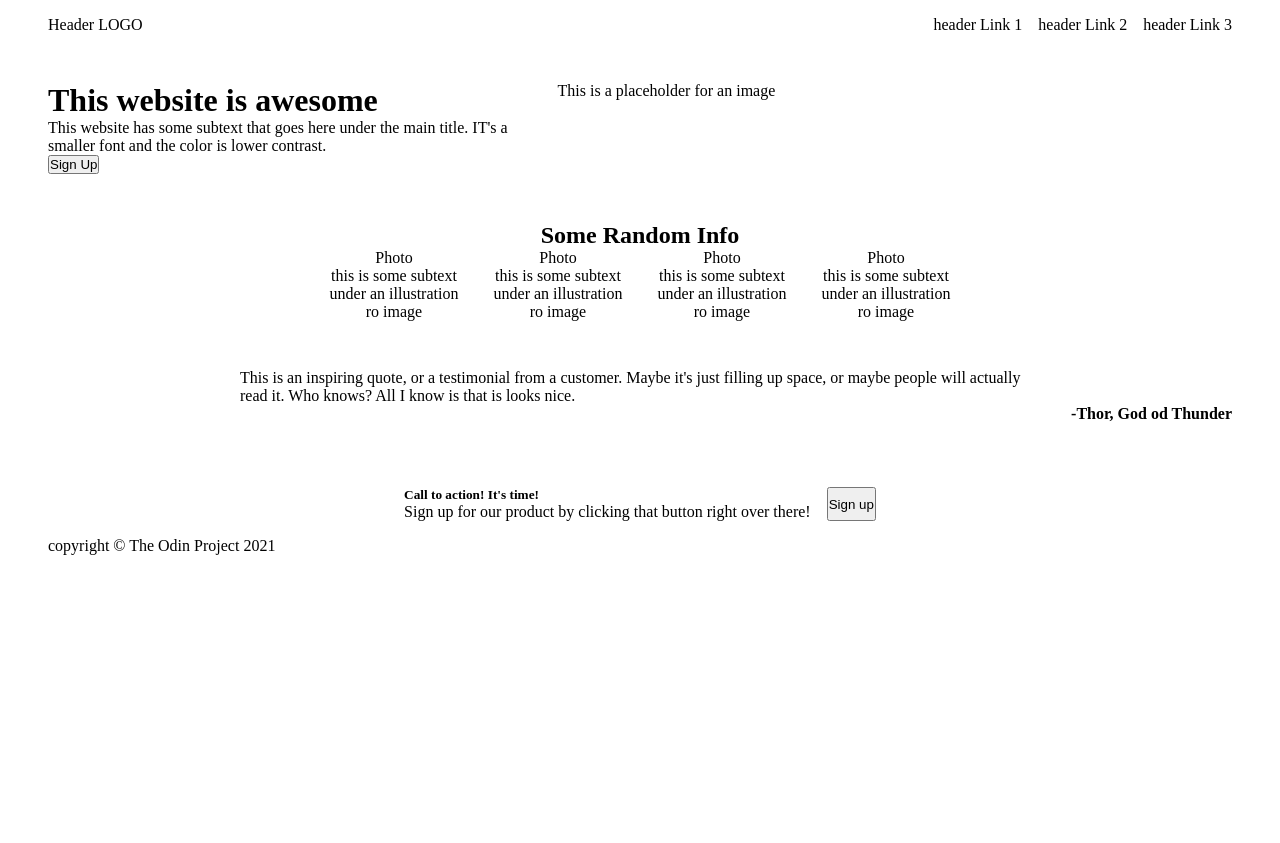
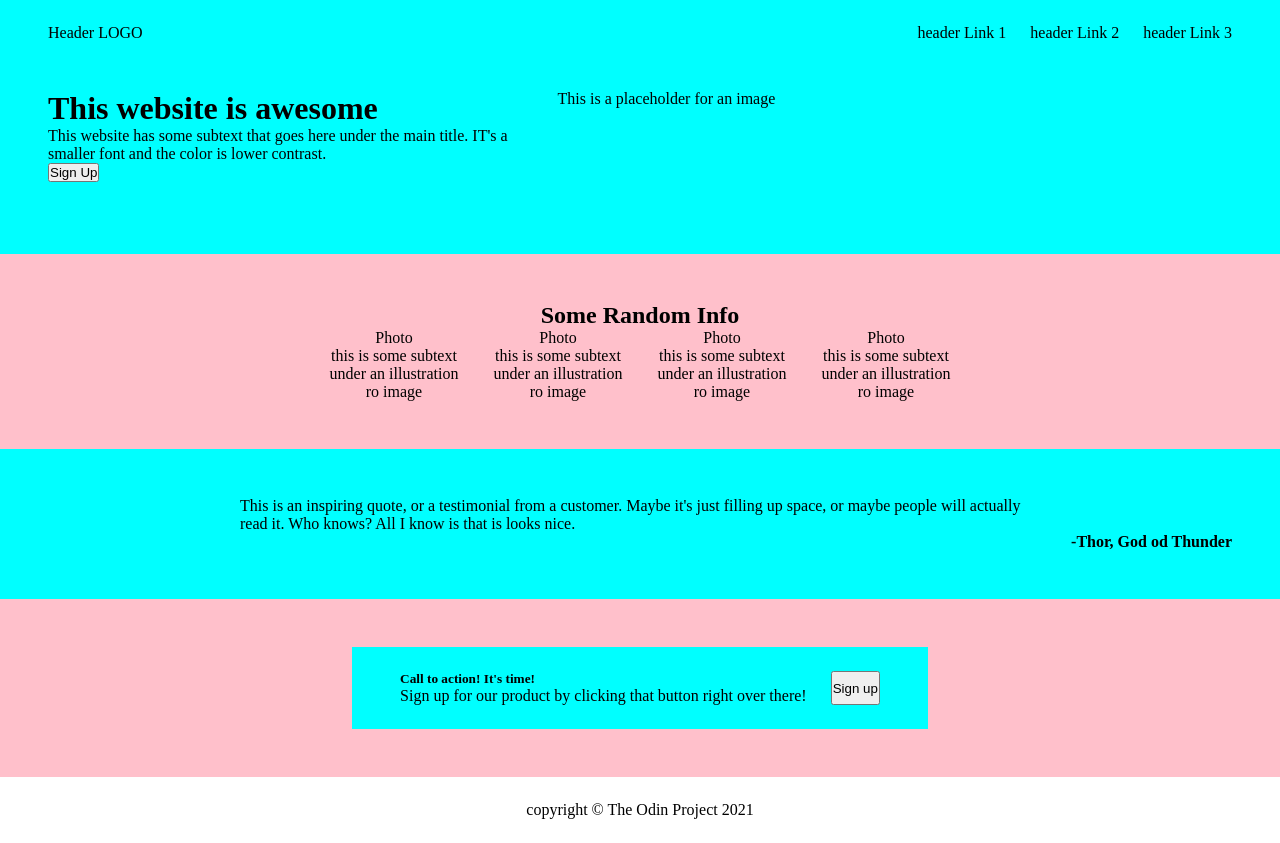
Before and after one commit to f2xiao/odin-landing-page, a plain HTML site: page index.html in a window 1280 px wide. Before the commit the page ends 800 px from the top, so only its background shows below. Drawn offline with Linux system fonts and the light colour scheme.

Commit message:
Fix background color bugs

```diff
--- a/index.html
+++ b/index.html
@@ -8,7 +8,7 @@
   <title>Odin Landing Page</title>
 </head>
 <body>
-  <div class="container">
+
     <header>
       <nav class="nav">
         <div class="logo">Header LOGO</div>
@@ -52,7 +52,7 @@
         </li>
       </ul>
     </section>
-    <section class="testimonial-contaainer">
+    <section class="testimonial-container">
       <p class="testimonial-quote">This is an inspiring quote, or a testimonial from a customer. Maybe it's just filling up space, or maybe people will actually read it. Who knows? All I know is that is looks nice.</p>
       <p class="testimonial-signature"><strong>-Thor, God od Thunder</strong></p>
     </section>
@@ -69,6 +69,5 @@
     </section>
    </main>
    <footer>copyright &copy; The Odin Project 2021</footer>
-  </div>
 </body>
 </html>
--- a/main.css
+++ b/main.css
@@ -7,11 +7,12 @@ ul,li{
   list-style-type: none;
 }
 
-.container{
-  padding: 16px 48px;
-}
 
 /* header */
+header{
+  padding:24px 48px;
+  background-color: aqua;
+}
 .nav,
 .links{
   display: flex;
@@ -24,7 +25,7 @@ ul,li{
 
 .links{
   justify-content: flex-end;
-  gap: 16px;
+  gap: 24px;
 }
 
 /* hero */
@@ -42,9 +43,14 @@ ul,li{
   max-width:40%
 }
 
+section{
+  padding:48px 48px;
+}
+
 /* info section */
 .info-container{
   text-align: center;
+  background-color: pink;
 }
 .info-cards{
   display: flex;
@@ -57,8 +63,8 @@ ul,li{
 }
 
 /* testimonial section */
-.testimonial-contaainer{
-  padding: 48px 0;
+.testimonial-container{
+  background-color: aqua;
   display: flex;
   justify-content: center;
   align-items: center;
@@ -74,13 +80,20 @@ align-self: flex-end;
 }
 
 .cta{
+  background-color: pink;
   display: flex;
   justify-content: center;
 }
 
 .cta-container{
+  background-color: aqua;
   display: flex;
   max-width: 800px;
-  padding: 16px 48px;
-  gap: 16px;
+  padding: 24px 48px;
+  gap: 24px;
 }
+
+footer{
+  padding: 24px 0;
+  text-align: center;
+}
```
